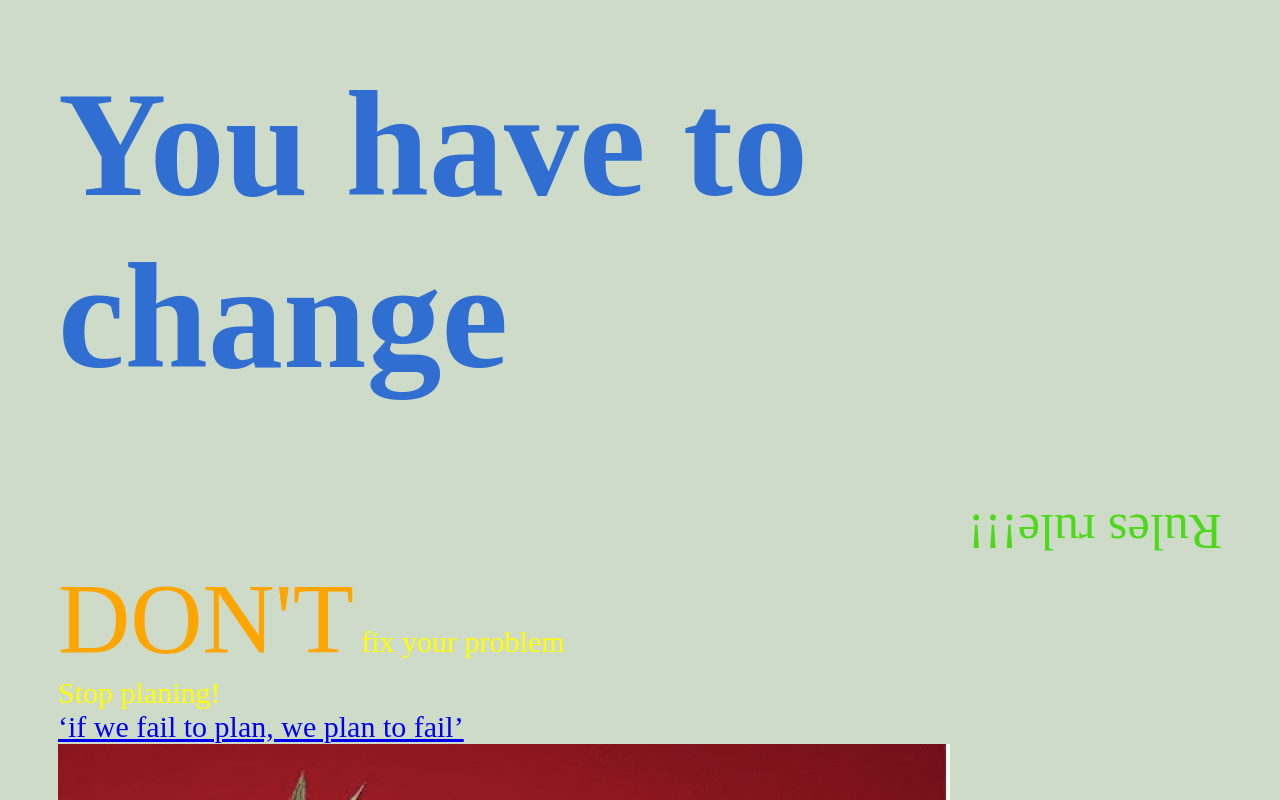
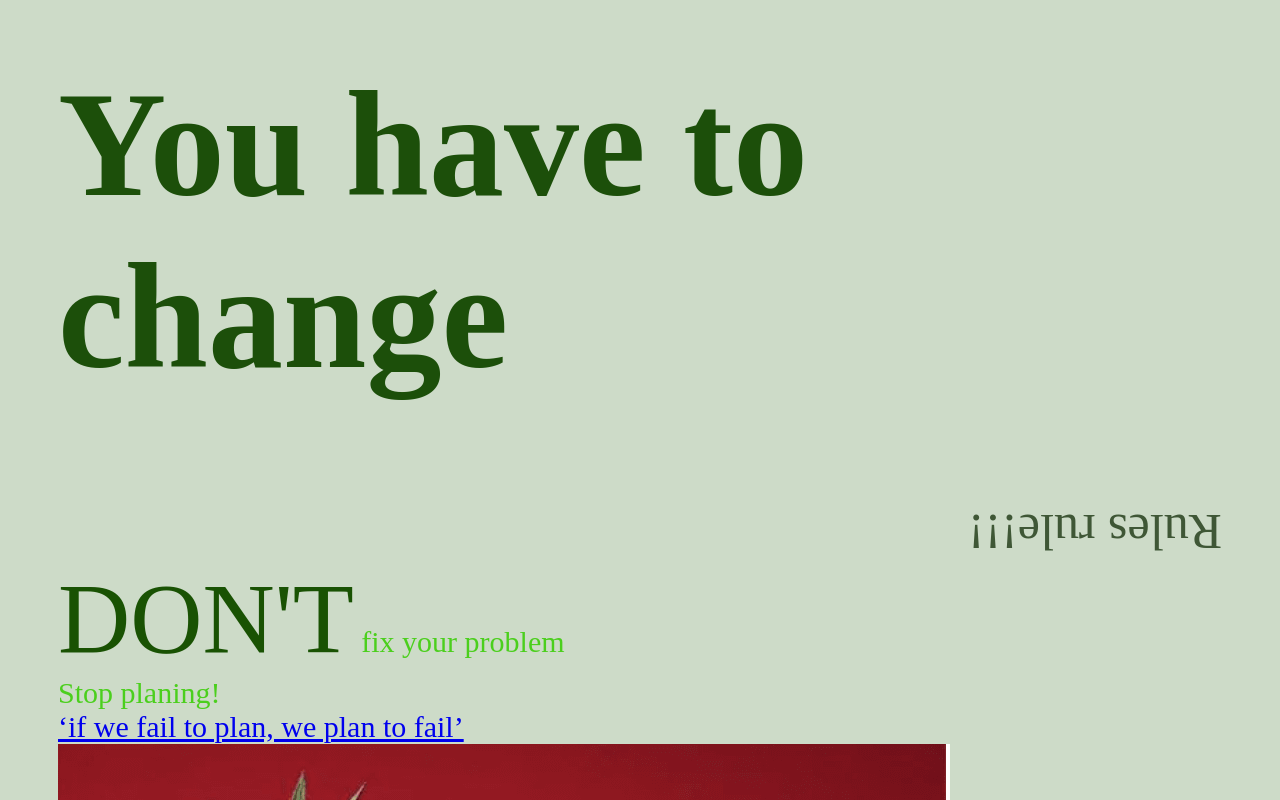
Before and after one commit to tina-aau/design-manifesto, a plain HTML site: page index.html in a window 1280 px wide. Shown: the top 800 px of the page. Drawn offline with Linux system fonts and the light colour scheme.

Commit message:
Update color styles in index.html
Changed all the color to green

```diff
--- a/index.html
+++ b/index.html
@@ -7,28 +7,28 @@
         padding: 50px;
       }
       p {
-        color: yellow;
+        color: 4bcf1d;
         font-size:30px;
         widthh: 500px;
         margin: 0 auto;
       }
       h1{
-        color: 306ed1;
+        color: 1c4f0a;
         font-size: 150px;
       }
       span {
-        color: orange;
+        color: 195203;
         text-transform: uppercase;
         font-size: 100px;
       }
       div{
-        color: 4bd918;
+        color: 3f5736;
         font-size: 50px;
         transform: rotate(180deg);
         margin-top: 100px;
       }
       p1{
-        color: 3e5e33;
+        color: 65855a;
         font-size: 30px;
       }
       p2{
```
